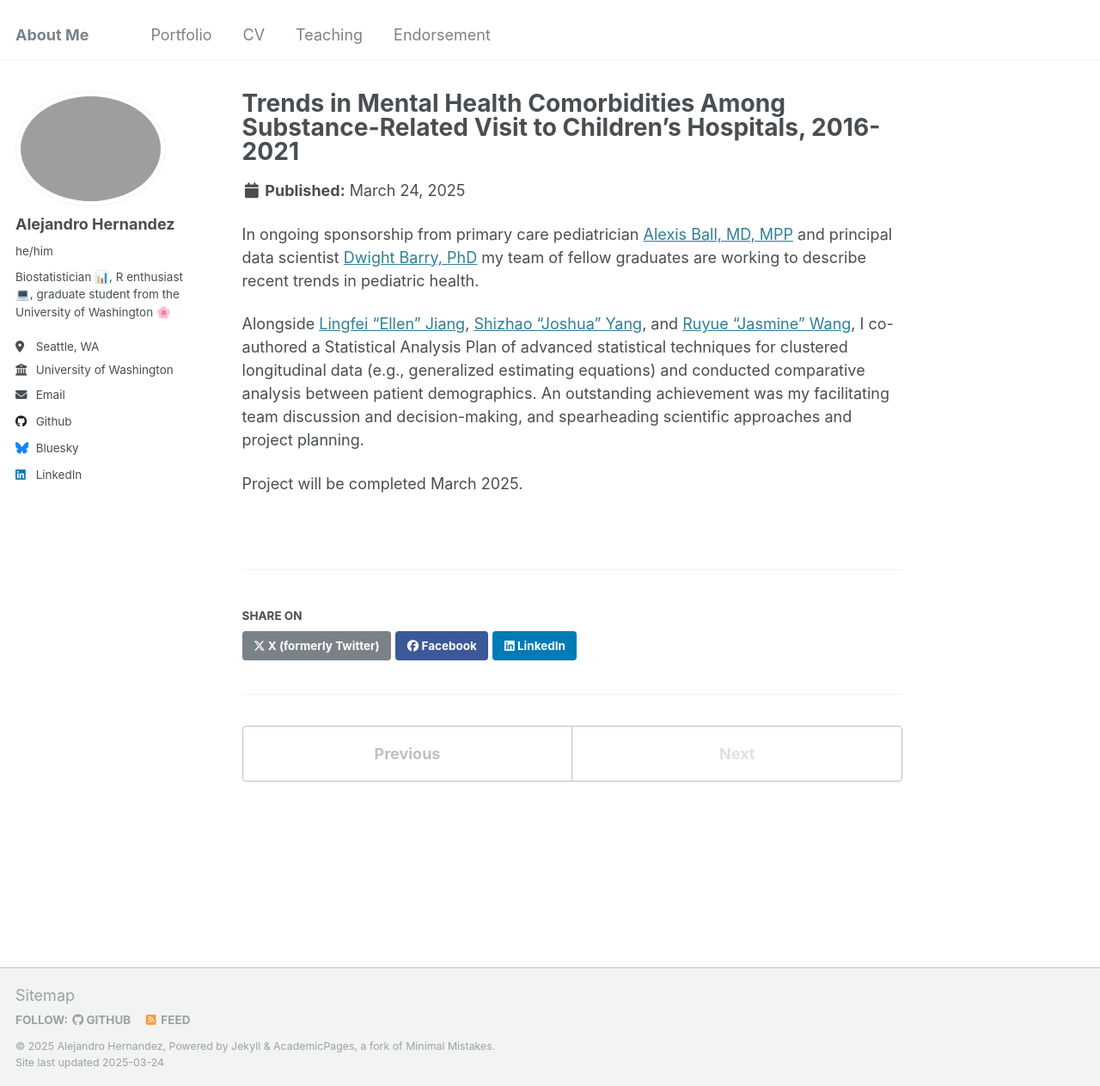
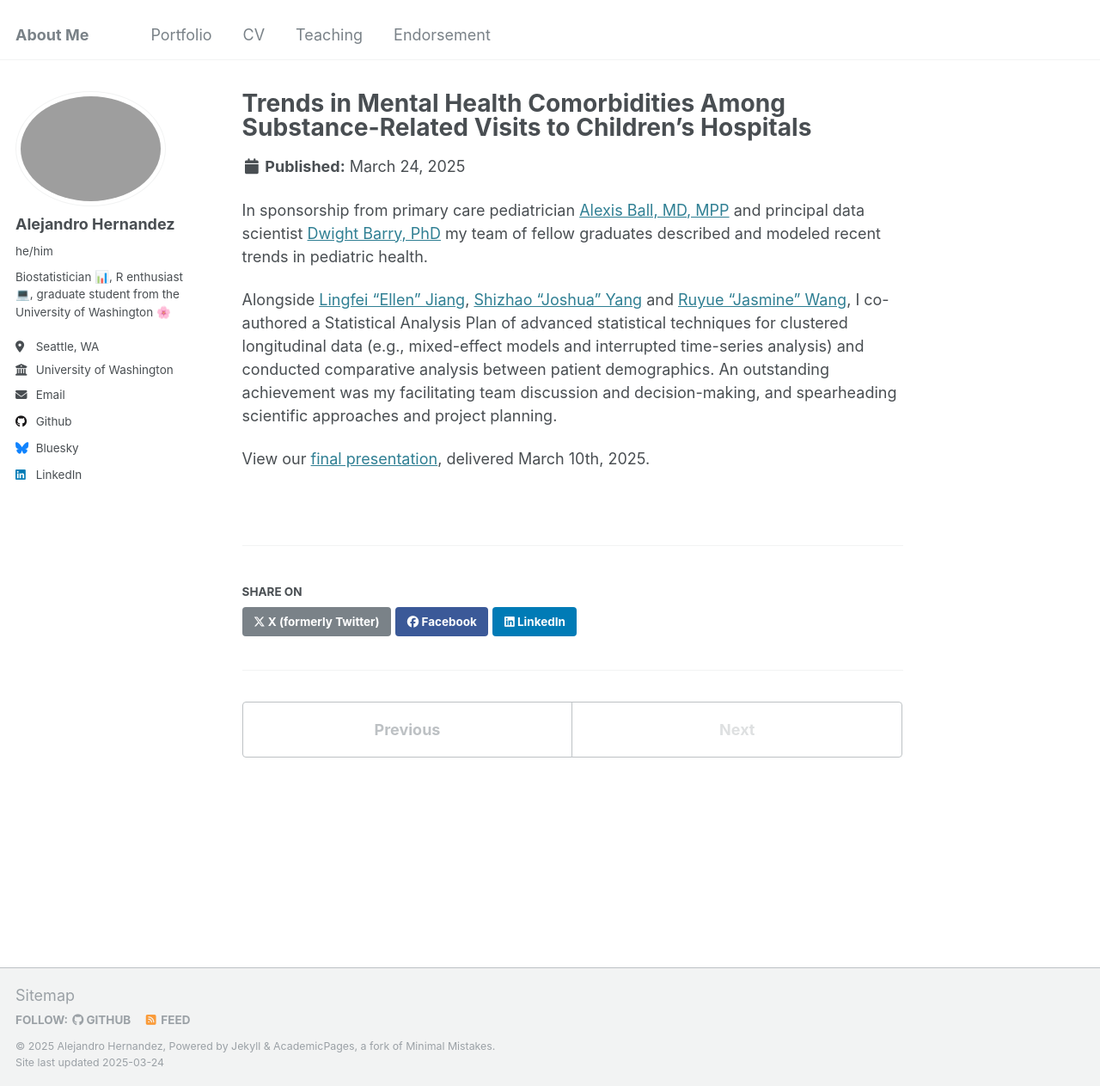
Before and after one commit to alejandroh3005/alejandroh3005.github.io, a Jekyll site: the page built from _portfolio/seattle-childrens.md, in a window 1280 px wide and 1263 px high. Shown: the whole window at 86% size. Built offline with Jekyll 4.4.1, drawn with Linux system fonts in a browser that asks for light colours.

Commit message:
Update portfolio images

```diff
--- a/_portfolio/seattle-childrens.md
+++ b/_portfolio/seattle-childrens.md
@@ -1,21 +1,29 @@
 ---
-title: "Trends in Mental Health Comorbidities Among Substance-Related Visit to Children’s Hospitals, 2016-2021"
-excerpt: "Analysis of the Pediatric Health Information System<br/><img src='/images/500x300.png'>"
+title: "Trends in Mental Health Comorbidities Among Substance-Related Visits to Children’s Hospitals"
+excerpt: "Analysis of the Pediatric Health Information System<br/><img src='/images/capstone.png'>"
 collection: portfolio
+editor_options:
+  markdown:
+    wrap: 72
 ---
 
-In ongoing sponsorship from primary care pediatrician
-[Alexis Ball, MD, MPP](https://www.peds.uw.edu/directory/alexis_ball/2627)
-and principal data scientist
-[Dwight Barry, PhD](https://www.linkedin.com/in/dwight-barry)
-my team of fellow graduates are working to describe recent trends in pediatric health.
+In sponsorship from primary care pediatrician [Alexis Ball, MD,
+MPP](https://www.peds.uw.edu/directory/alexis_ball/2627) and principal
+data scientist [Dwight Barry,
+PhD](https://www.linkedin.com/in/dwight-barry) my team of fellow
+graduates described and modeled recent trends in pediatric health.
 
-Alongside
-[Lingfei “Ellen” Jiang](https://www.biostat.washington.edu/people/ellen-jiang),
-[Shizhao “Joshua” Yang](https://www.biostat.washington.edu/people/joshua-yang),
-and
-[Ruyue “Jasmine” Wang](https://www.biostat.washington.edu/people/ruyue-wang),
-I co-authored a Statistical Analysis Plan of advanced statistical techniques for clustered longitudinal data (e.g., generalized estimating equations) and conducted comparative analysis between patient demographics.
-An outstanding achievement was my facilitating team discussion and decision-making, and spearheading scientific approaches and project planning.
+Alongside [Lingfei "Ellen"
+Jiang](https://www.biostat.washington.edu/people/ellen-jiang), [Shizhao
+"Joshua" Yang](https://www.biostat.washington.edu/people/joshua-yang)
+and [Ruyue "Jasmine"
+Wang](https://www.biostat.washington.edu/people/ruyue-wang), I
+co-authored a Statistical Analysis Plan of advanced statistical
+techniques for clustered longitudinal data (e.g., mixed-effect models
+and interrupted time-series analysis) and conducted comparative analysis
+between patient demographics. An outstanding achievement was my
+facilitating team discussion and decision-making, and spearheading
+scientific approaches and project planning.
 
-Project will be completed March 2025.
+View our [final presentation](https://github.com/alejandroh3005/alejandroh3005.github.io/blob/main/files/Final%20Capstone%20Presentation%20-%20Seattle%20Children's%20Group.pdf),
+delivered March 10th, 2025.
```
Also changed, not shown: _pages/about.md (+3 -1 lines), _portfolio/epidemiology.md (+6 -2 lines), _portfolio/exoneree-project.md (+2 -4 lines), _portfolio/king-county.md (added, +12 -0 lines), _portfolio/maxent.md (+2 -2 lines), _portfolio/modelLong.md (+3 -3 lines), images/capstone.png (added), images/exoneree.png (added), images/kingcounty.png (added), images/leukemia.png (added), images/modelLong.png (added), 2 other files.
